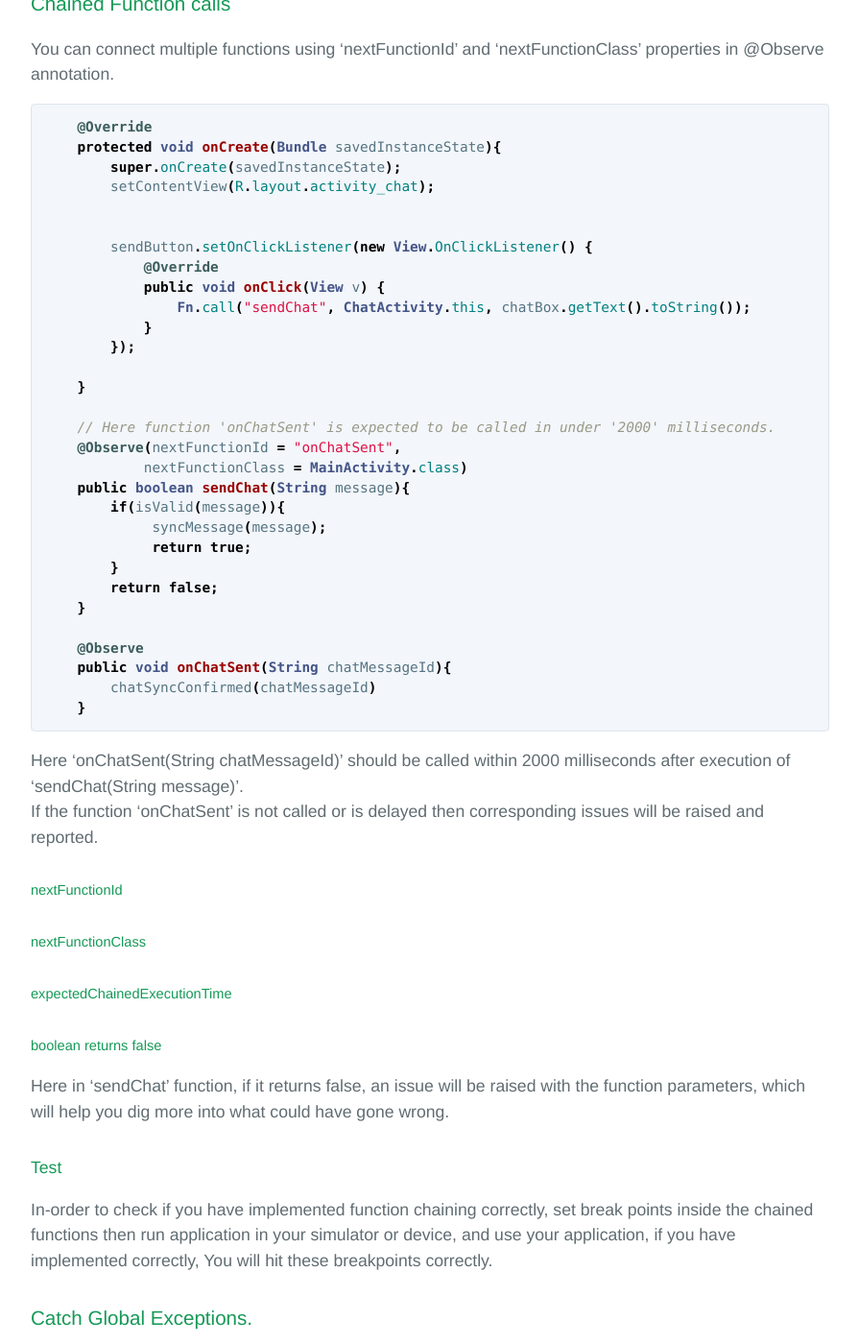
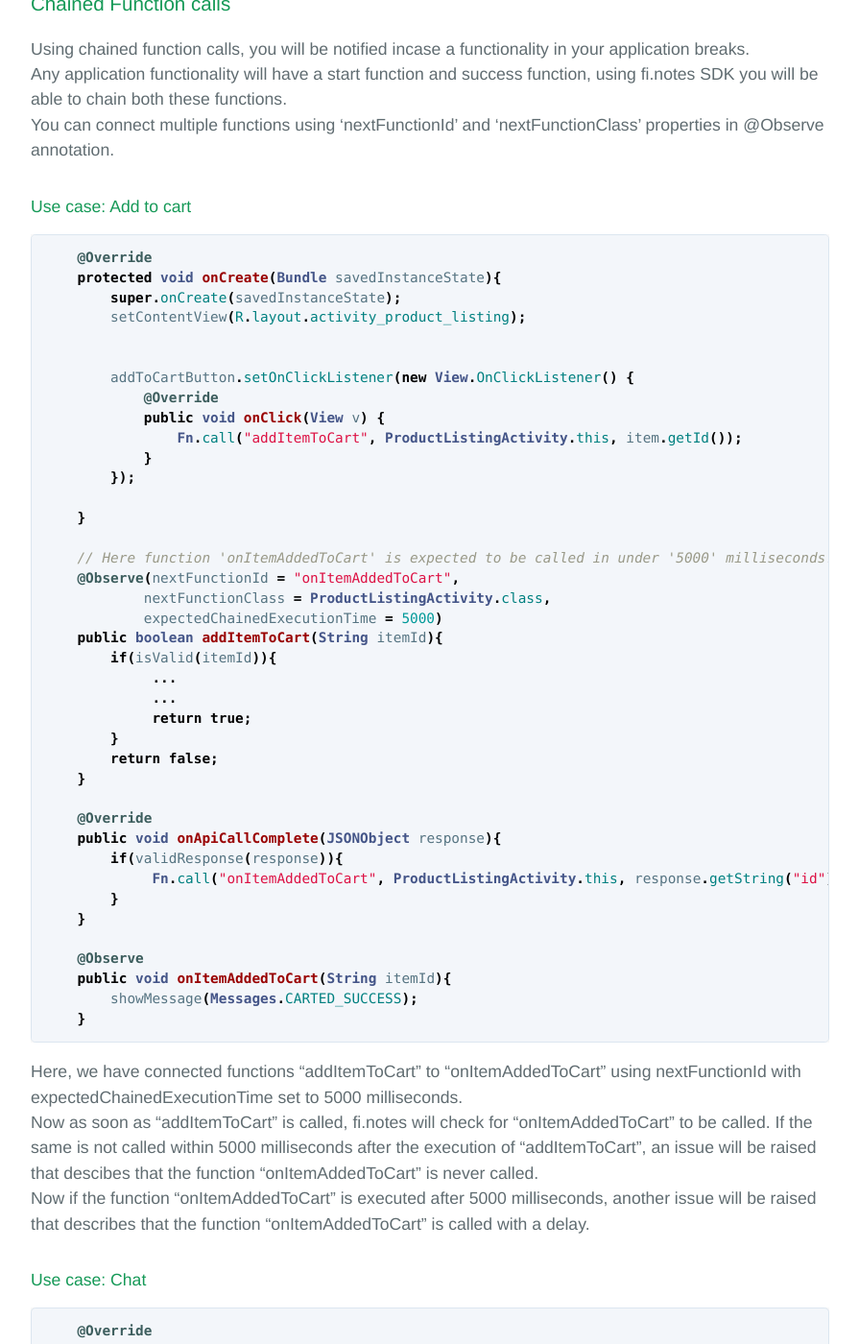
Before and after one commit to finotes/finotes.github.io, a Jekyll site: the page built from _posts/2018-02-02-java-docs.md, in a window 1280 px wide and 1400 px high, scrolled down 13672 px. Shown: the whole window at 96% size, without its empty margins (192-1087 px from the left). Built offline with Jekyll 4.4.1, drawn with Linux system fonts in a browser that asks for light colours; some web fonts are replaced.

Commit message:
Update 2018-02-02-java-docs.md

````diff
--- a/_posts/2018-02-02-java-docs.md
+++ b/_posts/2018-02-02-java-docs.md
@@ -552,7 +552,58 @@ public class DBUtils {
 
 ### Chained Function calls
 
+Using chained function calls, you will be notified incase a functionality in your application breaks.
+Any application functionality will have a start function and success function, using fi.notes SDK you will be able to chain both these functions.
 You can connect multiple functions using 'nextFunctionId' and 'nextFunctionClass' properties in @Observe annotation.
+
+#### Use case: Add to cart
+```java
+    @Override
+    protected void onCreate(Bundle savedInstanceState){
+        super.onCreate(savedInstanceState);
+        setContentView(R.layout.activity_product_listing);
+
+
+	addToCartButton.setOnClickListener(new View.OnClickListener() {
+            @Override
+            public void onClick(View v) {
+		Fn.call("addItemToCart", ProductListingActivity.this, item.getId());
+            }
+        });
+
+    }
+
+    // Here function 'onItemAddedToCart' is expected to be called in under '5000' milliseconds.
+    @Observe(nextFunctionId = "onItemAddedToCart",
+            nextFunctionClass = ProductListingActivity.class,
+	    expectedChainedExecutionTime = 5000)
+    public boolean addItemToCart(String itemId){
+	if(isValid(itemId)){
+	     ...
+	     ...
+	     return true;
+	}
+	return false;
+    }
+
+    @Override
+    public void onApiCallComplete(JSONObject response){
+	if(validResponse(response)){
+	     Fn.call("onItemAddedToCart", ProductListingActivity.this, response.getString("id"));
+	}
+    }
+
+    @Observe
+    public void onItemAddedToCart(String itemId){
+	showMessage(Messages.CARTED_SUCCESS);
+    }
+```
+Here, we have connected functions "addItemToCart" to "onItemAddedToCart" using nextFunctionId with expectedChainedExecutionTime set to 5000 milliseconds.
+Now as soon as "addItemToCart" is called, fi.notes will check for "onItemAddedToCart" to be called. If the same is not called within 5000 milliseconds after the execution of "addItemToCart", an issue will be raised that descibes that the function "onItemAddedToCart" is never called.
+Now if the function "onItemAddedToCart" is executed after 5000 milliseconds, another issue will be raised that describes that the function "onItemAddedToCart" is called with a delay.
+
+#### Use case: Chat
+
 ```java
     @Override
     protected void onCreate(Bundle savedInstanceState){
@@ -571,7 +622,7 @@ You can connect multiple functions using 'nextFunctionId' and 'nextFunctionClass
 
     // Here function 'onChatSent' is expected to be called in under '2000' milliseconds.
     @Observe(nextFunctionId = "onChatSent",
-            nextFunctionClass = MainActivity.class)
+            nextFunctionClass = ChatActivity.class)
     public boolean sendChat(String message){
 	if(isValid(message)){
 	     syncMessage(message);
@@ -582,7 +633,7 @@ You can connect multiple functions using 'nextFunctionId' and 'nextFunctionClass
 
     @Observe
     public void onChatSent(String chatMessageId){
-	chatSyncConfirmed(chatMessageId)
+	chatSyncConfirmed(chatMessageId);
     }
 ```
 Here 'onChatSent(String chatMessageId)' should be called within 2000 milliseconds after execution of 'sendChat(String message)'.
````
